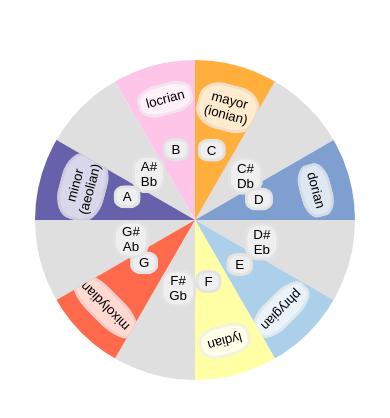
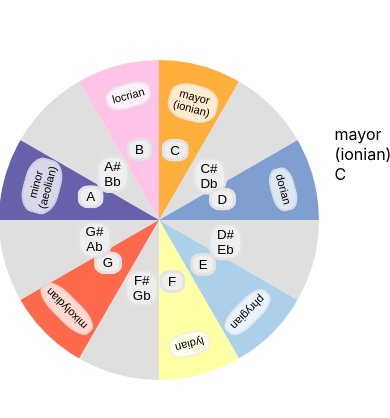
Before and after one commit to istng/music-theory-web, a React (Create React App) app: page / in a window 390 px wide. Shown: the part 202-620 px from the top of the page. Built offline with nearby package versions, Linux system fonts and the light colour scheme.

Commit message:
add current mode text display
and make button font smaller for mobile

```diff
--- a/src/App.js
+++ b/src/App.js
@@ -6,17 +6,39 @@ import { classicModes } from './variables/scales.js'
 
 
 export class App extends React.Component {
+  constructor(props) {
+    super(props);
+    this.state = {
+      currentMode: 'mayor (ionian)',
+      currentNote: ['C'],
+    };
+  }
+
+  changeMode(modeName) {
+    this.setState({
+      currentMode: modeName,
+    });
+  }
+
+  changeNote(note) {
+    this.setState({
+      currentNote: note,
+    });
+  }
 
   render() {
     return (
-      <div className='outer-circles-container'>
-        <div className='circle-container'>
-          <ModesCircle className='modes-circle-component' modes={classicModes} />
-          <div className='inner-circle'>
-            <NotesCircle className='notes-circle-component' />
+        <div className='music-circle-section'>
+          <div className='circle-container'>
+            <ModesCircle className='modes-circle-component' modes={classicModes} changeMode={(modeName) => {this.changeMode(modeName)}}/>
+            <div className='inner-circle'>
+              <NotesCircle className='notes-circle-component' changeNote={(note) => {this.changeNote(note)}} />
+            </div>
+          </div>
+          <div className='music-circle-text'>
+            <p> { this.state.currentMode } { this.state.currentNote.join('/') }</p>
           </div>
         </div>
-      </div>
     );
   }
 }
--- a/src/App.scss
+++ b/src/App.scss
@@ -86,6 +86,11 @@
   }
 }
 
+@media (max-width: 768px) {
+  .mode-button {
+    font-size: 0.7em;
+  }
+}
 
 .mode-button {
   cursor: pointer;
@@ -105,7 +110,25 @@
   display: flex;
   align-items: center;
   justify-content: center;
+  flex-direction: column;
 }
 .inner-circle {
   position: absolute;
 }
+
+.outer-circles-container {
+  display: flex;
+  align-items: center;
+  justify-content: center;
+}
+
+.music-circle-section {
+  display: flex;
+  align-items: center;
+  justify-content: center;
+  align-items: flex-start;
+}
+.music-circle-text {
+  padding-left: 1em;
+  padding-top: 4em;
+}
--- a/src/components/modes.js
+++ b/src/components/modes.js
@@ -49,6 +49,7 @@ export class ModesCircle extends React.Component {
     this.setState({
       modes: newModes,
     });
+    this.props.changeMode(newModes[0].name);
   }
 
   renderMode(mode, index) {
--- a/src/components/notes.js
+++ b/src/components/notes.js
@@ -89,6 +89,7 @@ export class NotesCircle extends React.Component {
     this.setState({
       notes: newNotes,
     });
+    this.props.changeNote(newNotes[0].american);
   }
 
   render() {
```
